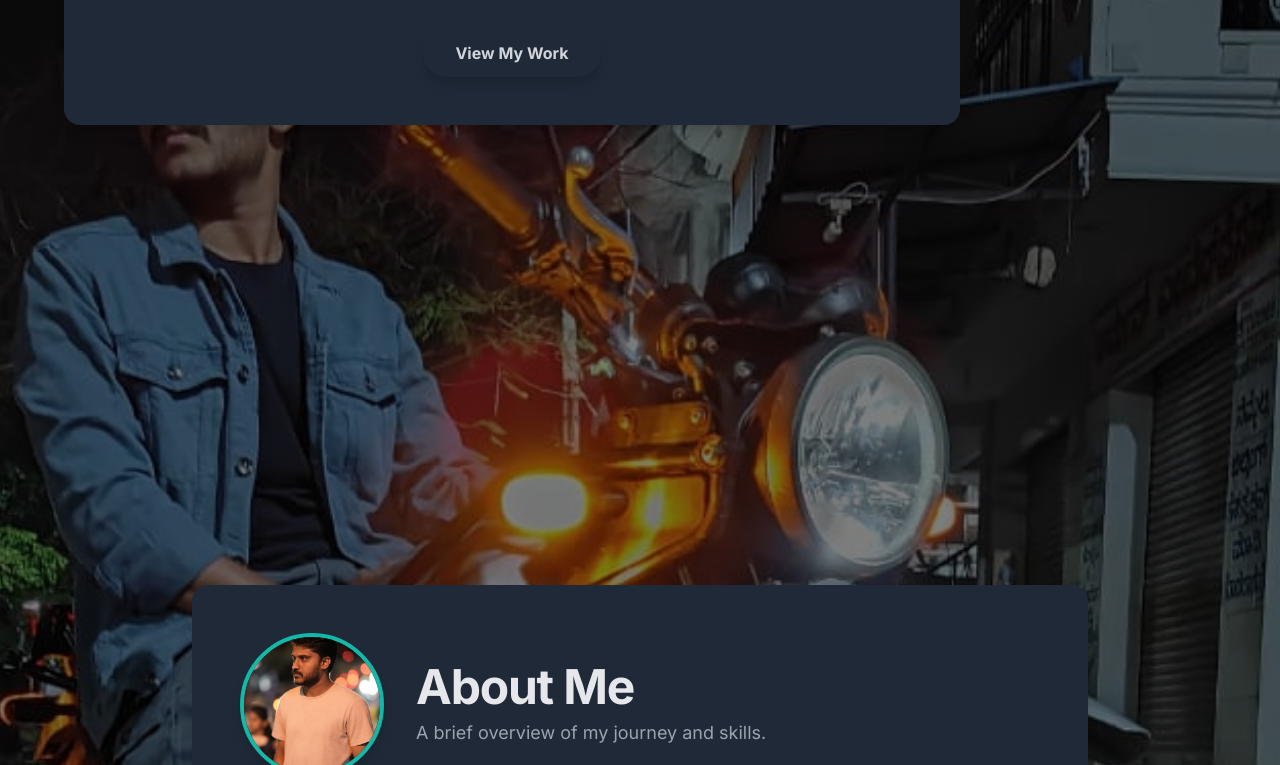
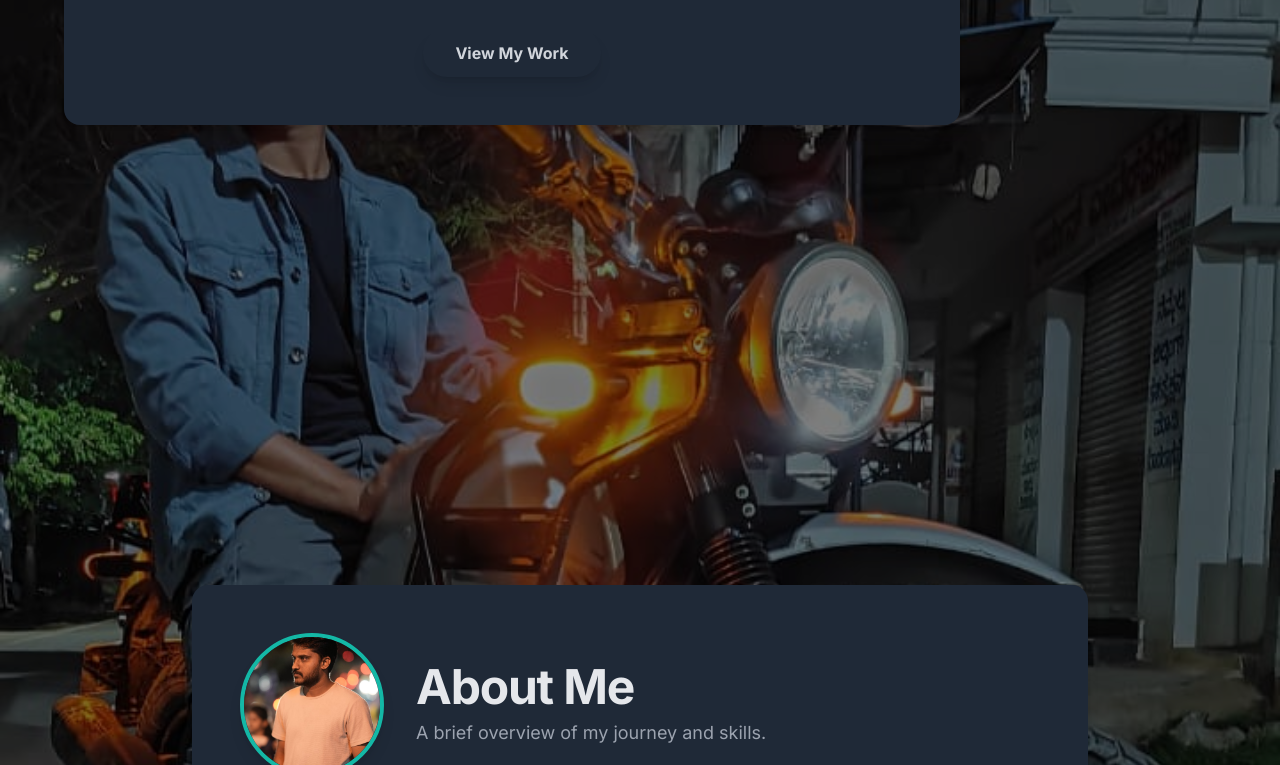
Before and after one commit to rakeshgit-ai/shivaPortfolieo, a plain HTML site: page index.html in a window 1280 px wide. Shown: the part 371-1136 px from the top of the page. Drawn offline with nearby package versions, Linux system fonts and the light colour scheme.

Commit message:
Update background image

```diff
--- a/index.html
+++ b/index.html
@@ -15,7 +15,11 @@
         .bg-pattern {
             background-image: linear-gradient(rgba(0,0,0,0.5), rgba(0,0,0,0.5)), url('./images/backround.jpg');
             background-size: cover;
-            background-position: center;
+            background-position: top center; /* <-- changed from center center */
+            background-repeat: no-repeat;
+            background-attachment: fixed;
+            min-height: 100vh;
+            width: 100vw;
         }
         .page-content {
             display: none;
```
